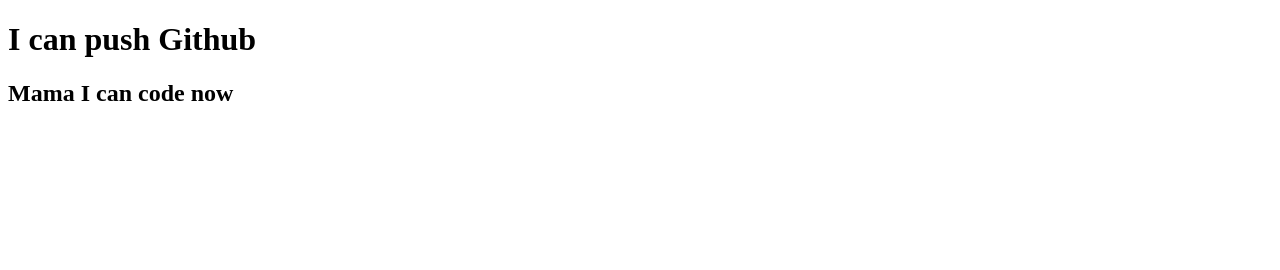
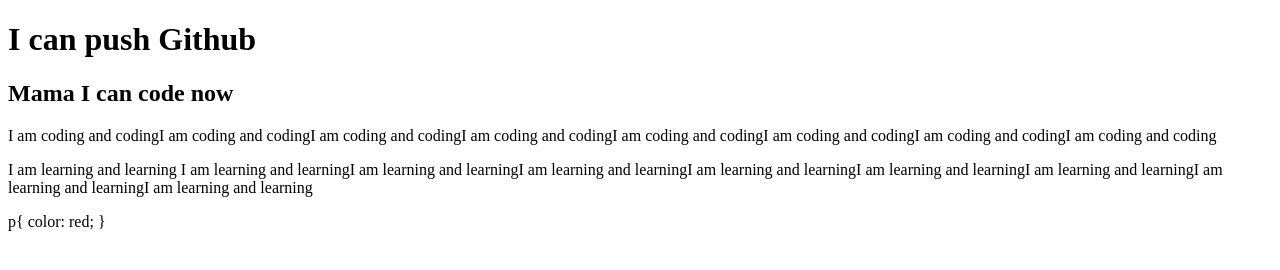
Before and after one commit to Subratadas250/my-first-repo, a plain HTML site: page index.html in a window 1280 px wide. Drawn offline with Linux system fonts and the light colour scheme.

Commit message:
added paragraph and color

```diff
--- a/index.html
+++ b/index.html
@@ -9,6 +9,10 @@
 <body>
  <h1>I can push Github</h1>
  <h2>Mama I can code now</h2>
-
+ <p>I am coding and codingI am coding and codingI am coding and codingI am coding and codingI am coding and codingI am coding and codingI am coding and codingI am coding and coding</p>
+ <p>I am learning and learning I am learning and learningI am learning and learningI am learning and learningI am learning and learningI am learning and learningI am learning and learningI am learning and learningI am learning and learning</p>
+ p{
+     color: red;
+ }
 </body>
 </html>
```
Also changed, not shown: style.css (added).
